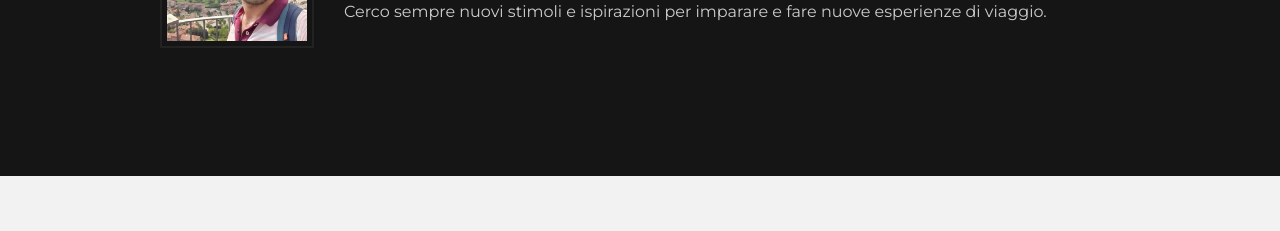
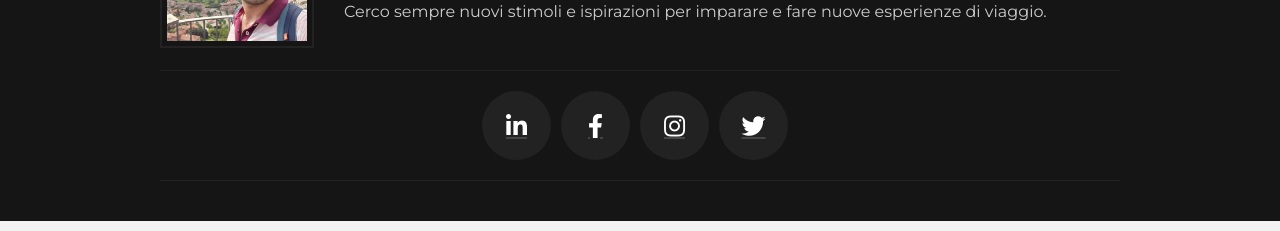
Before and after one commit to RiccardoSchifaudo94/react-frontend-blog-digital-shinobi-traveler, a React (Create React App) app: page / in a window 1280 px wide. Shown: the part 497-728 px from the top of the page. Built offline with nearby package versions, Linux system fonts and the light colour scheme; no server answers.

Commit message:
added social icons below the footer

```diff
--- a/public/index.html
+++ b/public/index.html
@@ -4,6 +4,7 @@
     <meta charset="utf-8" />
     <link rel="icon" href="%PUBLIC_URL%/favicon.ico" />
     <meta name="viewport" content="width=device-width, initial-scale=1" />
+    <link rel="stylesheet" href="https://pro.fontawesome.com/releases/v5.10.0/css/all.css" integrity="sha384-AYmEC3Yw5cVb3ZcuHtOA93w35dYTsvhLPVnYs9eStHfGJvOvKxVfELGroGkvsg+p" crossorigin="anonymous"/>
     <meta name="theme-color" content="#000000" />
     <meta
       name="description"
--- a/src/App.css
+++ b/src/App.css
@@ -193,3 +193,28 @@ footer img{
     text-align: left;
     padding-top: 20px;
 }
+.dst_footer_icon_socials{
+    text-align: center;
+    width: 100%;
+    display: flex;
+    align-items: center;
+    justify-content: center;
+    align-content: center;
+    padding: 20px 0;
+    border-top: 1px solid #222;
+    border-bottom: 1px solid #222;
+    margin-top: 45px;
+}
+.dst_footer_icon_socials i{
+    background: #222;
+    border-radius: 50%;
+    padding: 12px;
+    width: 45px;
+    height: 45px;
+    color: #fff;
+    font-size: 24px;
+    display: flex;
+    align-items: center;
+    margin-right: 10px;
+    justify-content: center;
+}
--- a/src/components/Footer/Footer.js
+++ b/src/components/Footer/Footer.js
@@ -11,6 +11,12 @@ export default function Footer() {
                     Ciao, sono Ricky, e sono lo “Shinobi” di questo blog “Dojo”.
                     Amo viaggiare, sono curioso e mi dedico a diversi hobbies come giocoleria con il Diabolo, la Prototipazione Elettronica e l’Attivismo Politico. Ho studiato Elettronica, mi sono specializzato in UX Design e sono un Web Developer. Cerco sempre nuovi stimoli e ispirazioni per imparare e fare nuove esperienze di viaggio.
                 </p>
+                <div className="dst_footer_icon_socials">
+                        <a href="https://it.linkedin.com/in/riccardo-schifaudo-20345993" target="_blank"><i class="fab fa-linkedin-in"></i></a>
+                        <a href="https://www.facebook.com/DigitalShinobiTraveler/" target="_blank"><i class="fab fa-facebook-f"></i></a>
+                        <a href="https://www.instagram.com/digitalshinobidiabolist/" target="_blank"><i class="fab fa-instagram"></i></a>
+                        <a href="https://www.twitter.com/ActivistShinobi/" target="_blank"><i class="fab fa-twitter"></i></a>
+                </div>
             </div>
         </footer>
     )
```
